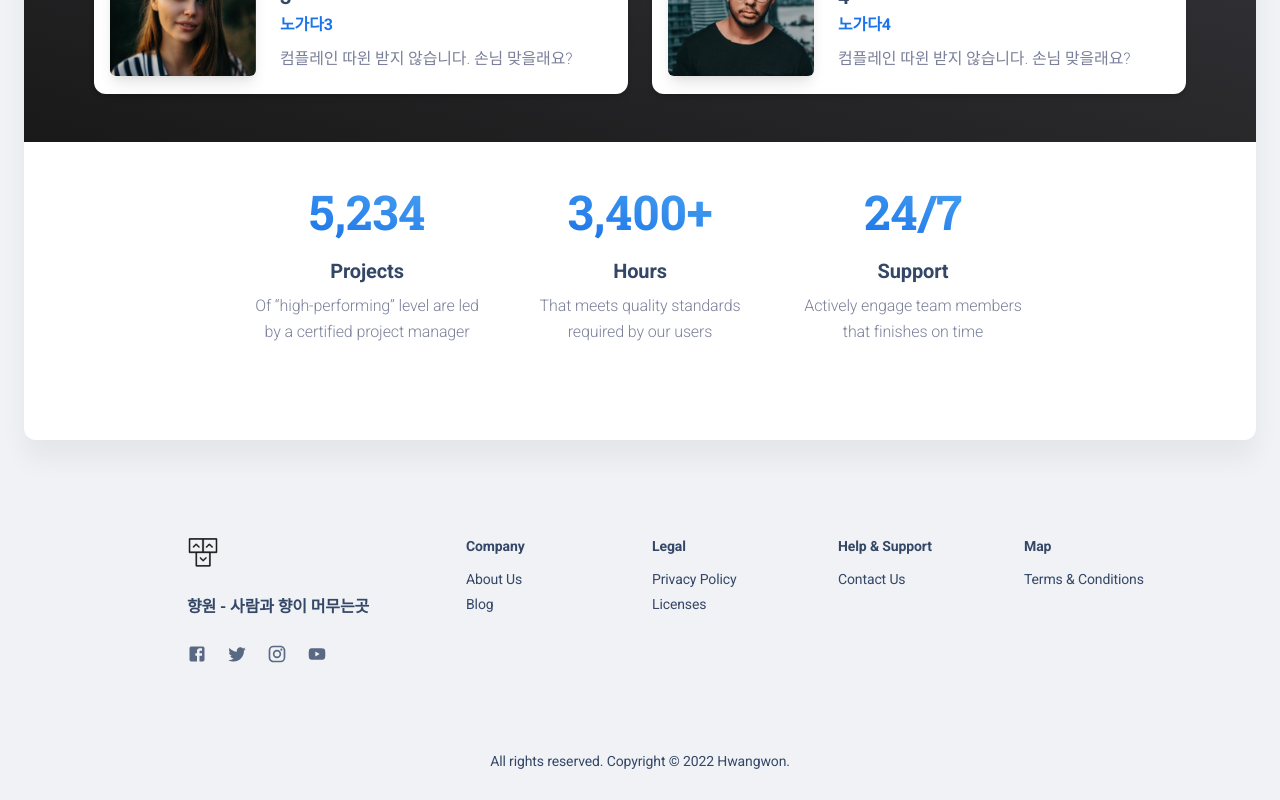
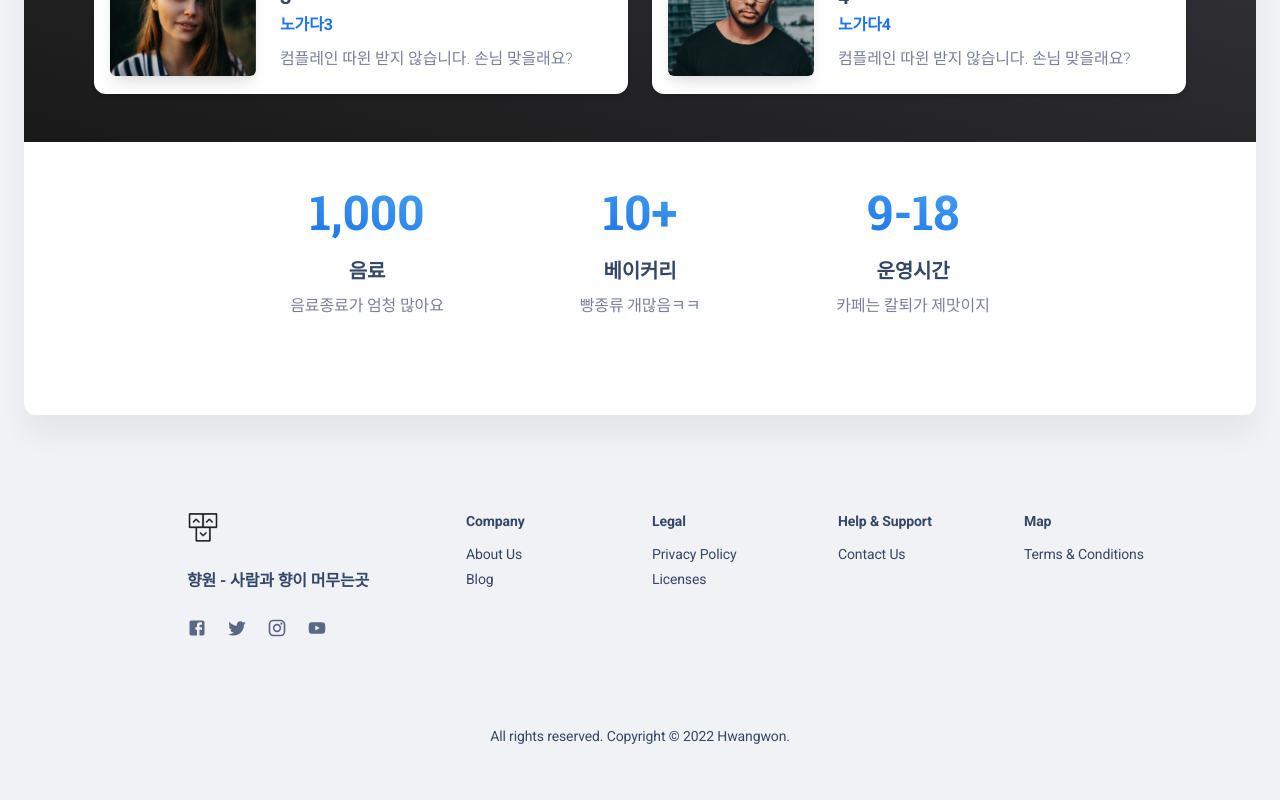
Before and after one commit to khyw407/hwangwon, a React (Create React App) app: page /presentation in a window 1280 px wide. Shown: the part 1542-2342 px from the top of the page. After the commit the page ends 2316 px from the top, so only its background shows below. Built offline with nearby package versions, Linux system fonts and the light colour scheme.

Commit message:
fix: 일부 메뉴 dropdown 주석처리

```diff
--- a/src/pages/LandingPages/AboutUs/sections/Featuring.js
+++ b/src/pages/LandingPages/AboutUs/sections/Featuring.js
@@ -10,27 +10,26 @@ function Featuring() {
         <Grid container justifyContent="center" sx={{ textAlign: "center" }}>
           <Grid item xs={12} md={3}>
             <DefaultCounterCard
-              count={5234}
+              count={1000}
               separator=","
-              title="Projects"
-              description="Of “high-performing” level are led by a certified project manager"
+              title="음료"
+              description="음료종료가 엄청 많아요"
             />
           </Grid>
           <Grid item xs={12} md={3}>
             <DefaultCounterCard
-              count={3400}
-              separator=","
+              count={10}
               suffix="+"
-              title="Hours"
-              description="That meets quality standards required by our users"
+              title="베이커리"
+              description="빵종류 개많음ㅋㅋ"
             />
           </Grid>
           <Grid item xs={12} md={3}>
             <DefaultCounterCard
-              count={24}
-              suffix="/7"
-              title="Support"
-              description="Actively engage team members that finishes on time"
+              count={9}
+              suffix="-18"
+              title="운영시간"
+              description="카페는 칼퇴가 제맛이지"
             />
           </Grid>
         </Grid>
```
Also changed, not shown: src/routes.jsx (+12 -0 lines).
